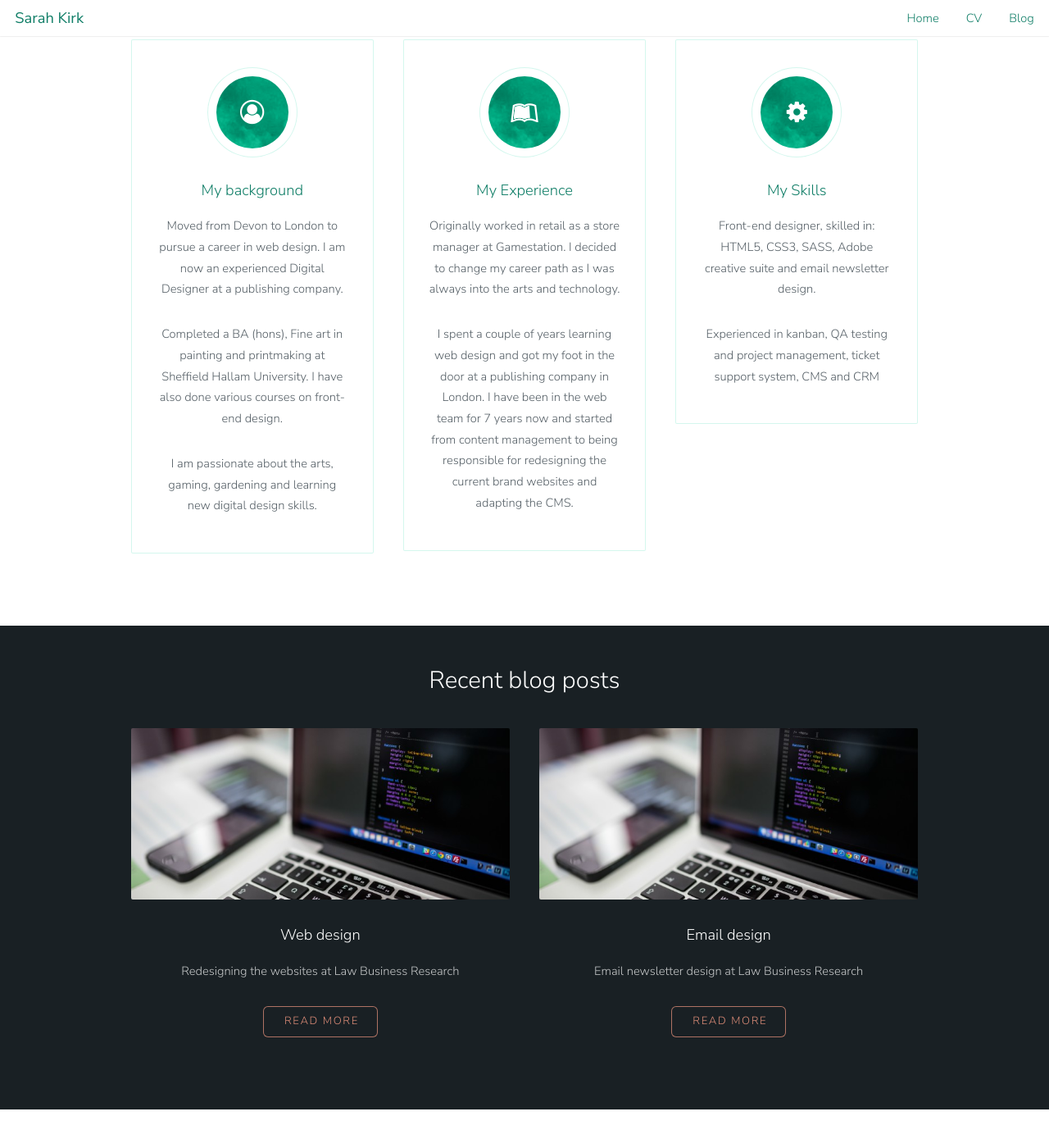
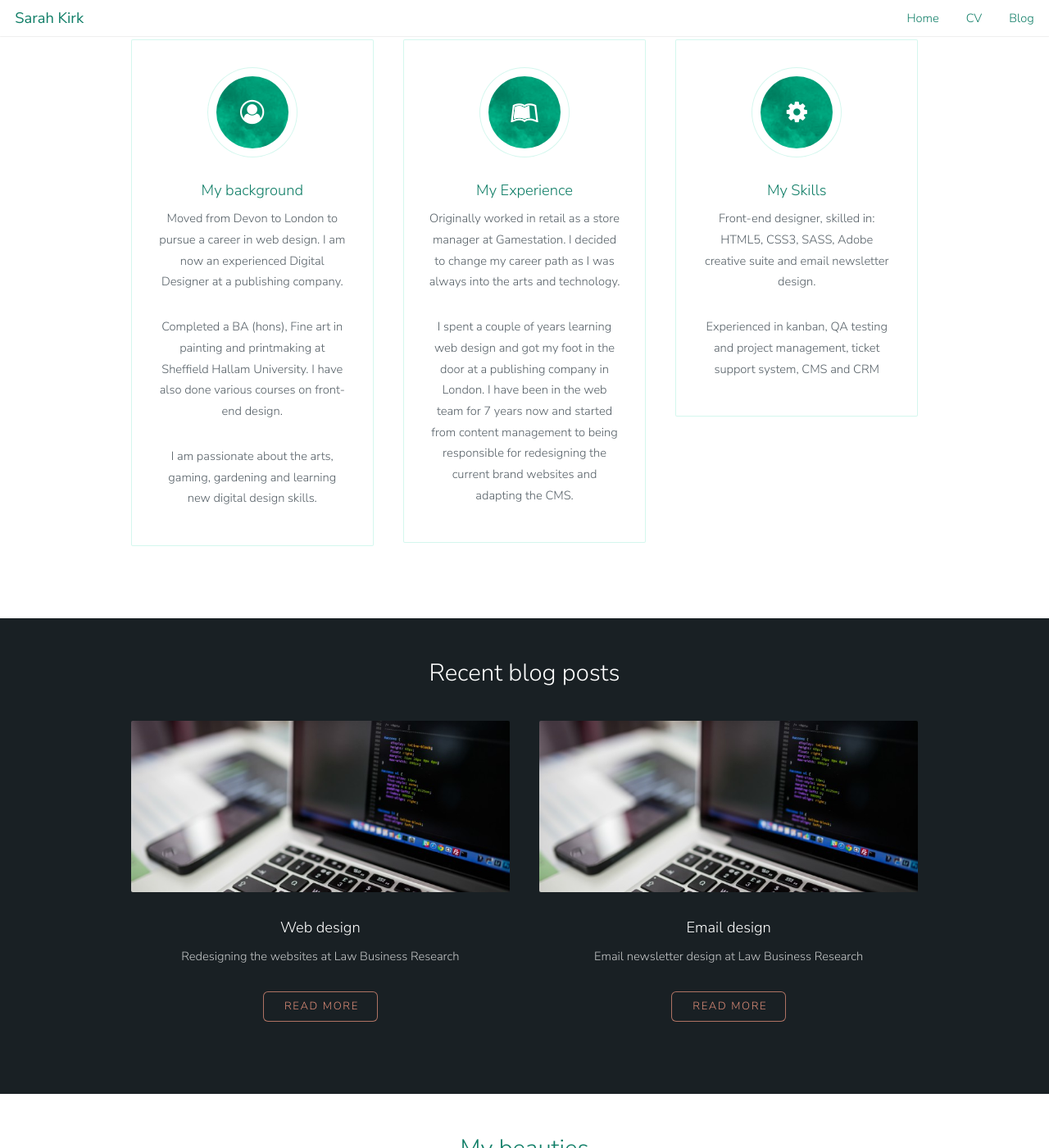
Before and after one commit to Kharsikar/kharsikar.github.io, a Jekyll site: the page built from index.html, in a window 1280 px wide and 1400 px high, scrolled down 446 px. Shown: the whole window at 82% size. Built offline with Jekyll 4.4.1, drawn with Linux system fonts in a browser that asks for light colours.

Commit message:
Updated colours and heights

```diff
--- a/css/style.css
+++ b/css/style.css
@@ -48,7 +48,7 @@
 		color: rgb(16, 126, 103);
 		font-weight: 300;
 		line-height: 1em;
-		margin: 0 0 1em 0;
+		margin: 0 0 .5em 0;
 	}
 
 		h1 a, h2 a, h3 a, h4 a, h5 a, h6 a {
@@ -78,6 +78,11 @@
 
 	h6 {
 		font-size: 0.7em;
+		line-height: 1.5em;
+	}
+
+	header h2 {
+		font-size: 1.5em;
 		line-height: 1.5em;
 	}
 
@@ -510,7 +515,7 @@
 	ul {
 		list-style: disc;
 		margin: 0 0 2em 0;
-		padding-left: 1em;
+		padding-left: 2em;
 	}
 
 		ul li {
@@ -874,11 +879,11 @@
 			}
 
 				.wrapper.style2 .button.alt:hover {
-					background-color: rgba(144, 144, 144, 0.275);
+					background-color: rgba(224, 142, 121, 0.275);
 				}
 
 				.wrapper.style2 .button.alt:active {
-					background-color: rgba(144, 144, 144, 0.4);
+					background-color: rgba(224, 142, 121, 0.4);
 				}
 
 				.wrapper.style2 .button.alt.icon:before {
```
